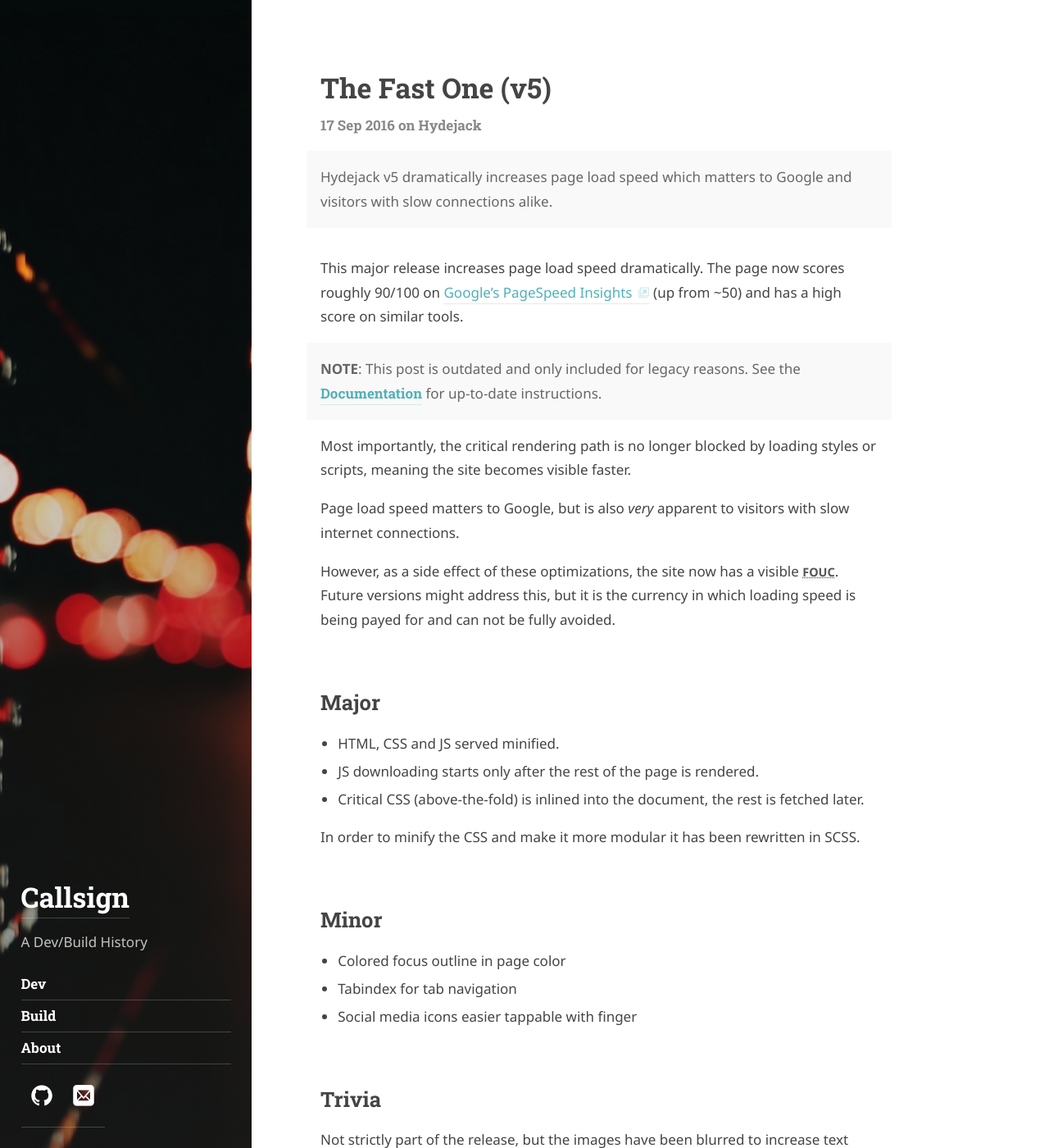
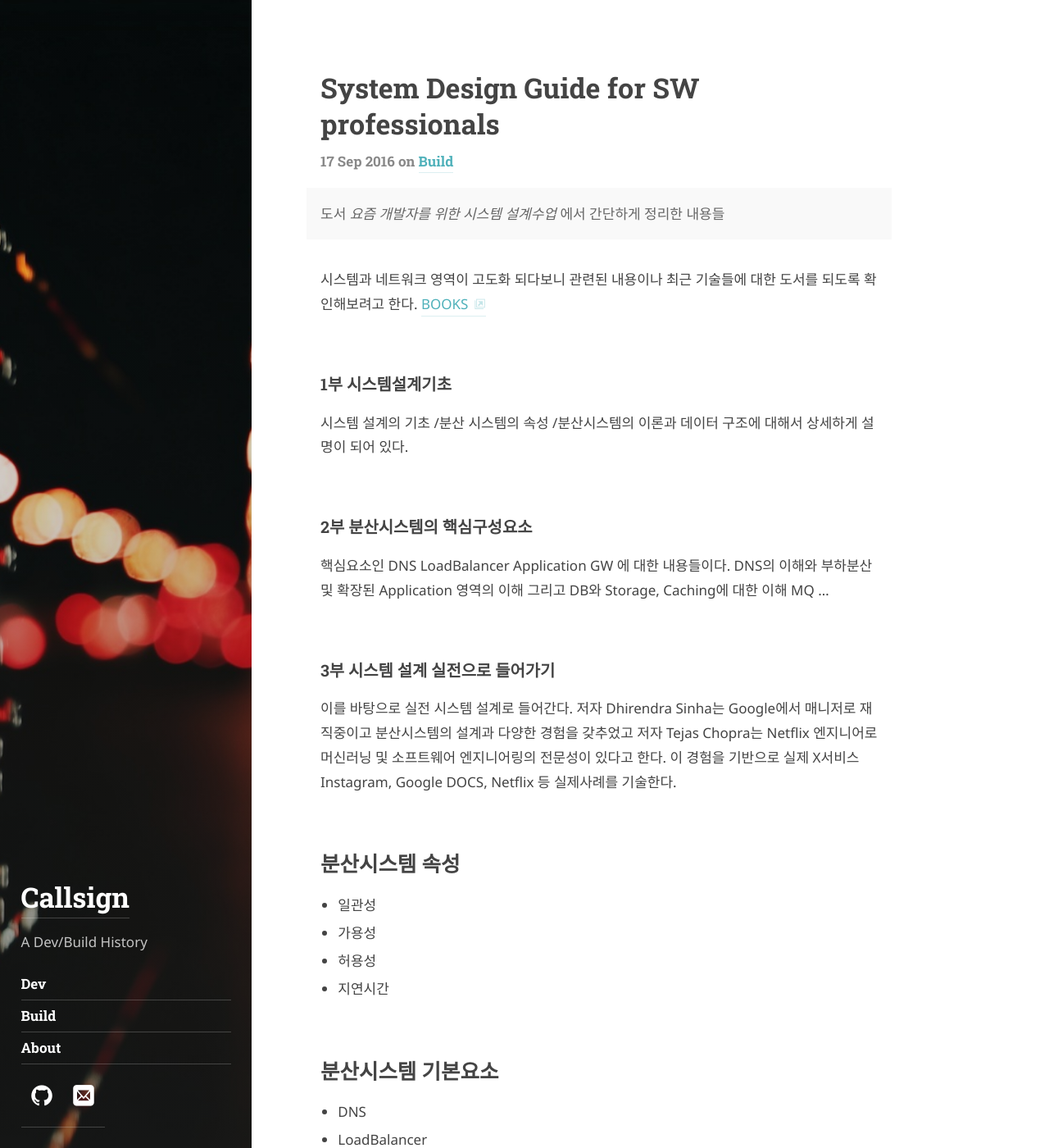
Before and after one commit to callsign88/callsign88.github.io, a Jekyll site: the page built from _posts/2016-09-17-the-fast-one.md, in a window 1280 px wide and 1400 px high. Shown: the whole window at 82% size. Built offline with Jekyll 4.4.1, drawn with Linux system fonts in a browser that asks for light colours; some web fonts are replaced; some of the changed text lies outside the part shown.

Commit message:
Update: Add notes for 'System Design Guide for SW professionals' book

```diff
--- a/_posts/2016-09-17-the-fast-one.md
+++ b/_posts/2016-09-17-the-fast-one.md
@@ -1,53 +1,47 @@
 ---
 layout: post
-title: The Fast One (v5)
+title: System Design Guide for SW professionals
 description: >
-  Hydejack v5 dramatically increases page load speed which matters to Google and visitors with slow connections alike.
-tags: [hydejack]
+  도서 *요즘 개발자를 위한 시스템 설계수업* 에서 간단하게 정리한 내용들
+tags: [Build]
 ---
 
-This major release increases page load speed dramatically.
-The page now scores roughly 90/100 on [Google's PageSpeed Insights][gpsi] (up from ~50) and
-has a high score on similar tools.
+시스템과 네트워크 영역이 고도화 되다보니 관련된 내용이나 최근 기술들에 대한 도서를 되도록 확인해보려고 한다.  [BOOKS][link]
 
-**NOTE**: This post is outdated and only included for legacy reasons.
-See the [Documentation][docs]{:.heading.flip-title} for up-to-date instructions.
-{:.message}
+### 1부 시스템설계기초
+시스템 설계의 기초 /분산 시스템의 속성 /분산시스템의 이론과 데이터 구조에 대해서 상세하게 설명이 되어 있다.
 
-Most importantly, the critical rendering path is no longer blocked by loading styles or scripts,
-meaning the site becomes visible faster.
+### 2부 분산시스템의 핵심구성요소
+핵심요소인 DNS LoadBalancer Application GW 에 대한 내용들이다. DNS의 이해와 부하분산 및 확장된 Application 영역의 이해
+그리고 DB와 Storage, Caching에 대한 이해 MQ ...
 
-Page load speed matters to Google, but is also *very* apparent to visitors with slow internet connections.
+### 3부 시스템 설계 실전으로 들어가기
+이를 바탕으로 실전 시스템 설계로 들어간다. 저자 Dhirendra Sinha는 Google에서 매니저로 재직중이고 분산시스템의 설계과 다양한 경험을 갖추었고 저자 Tejas Chopra는 Netflix 엔지니어로 머신러닝 및 소프트웨어 엔지니어링의 전문성이 있다고 한다. 이 경험을 기반으로 실제 X서비스 Instagram, Google DOCS, Netflix 등 실제사례를 기술한다.
 
-However, as a side effect of these optimizations, the site now has a visible FOUC.
-Future versions might address this,
-but it is the currency in which loading speed is being payed for and can not be fully avoided.
+## 분산시스템 속성
 
-## Major
-
-* HTML, CSS and JS served minified.
-* JS downloading starts only after the rest of the page is rendered.
-* Critical CSS (above-the-fold) is inlined into the document, the rest is fetched later.
-
-In order to minify the CSS and make it more modular it has been rewritten in SCSS.
+* 일관성
+* 가용성
+* 허용성
+* 지연시간
 
 
-## Minor
 
-* Colored focus outline in page color
-* Tabindex for tab navigation
-* Social media icons easier tappable with finger
 
-## Trivia
+## 분산시스템 기본요소
 
-Not strictly part of the release, but the images have been blurred to increase text readability and
-help with loading speed as well (burred images get compressed by JPG much better).
+* DNS
+* LoadBalancer
+* Application Gateway
+
+## 고수준 설계 탐구
+첫장의 머리말이다.
+*기능적 요구사항과 비기능적 요구사항, 서비스의 예상규모를 산정한 결과를 바탕으로 이제 X의 고수준 설계를 살펴보려고 합니다.*
+
 
 ***
 
-[Get *The Fast One* on GitHub](https://github.com/qwtel/hydejack/releases)
+
 
 [docs]: ../docs/7.5.2/index.md
-[gpsi]: https://developers.google.com/speed/pagespeed/insights/?url=http%3A%2F%2Fqwtel.com%2Fhydejack%2F
-
-*[FOUC]: Flash Of Unstyled Content
+[link]: https://www.oreilly.com/library/view/system-design-guide/9781805124993/
```
